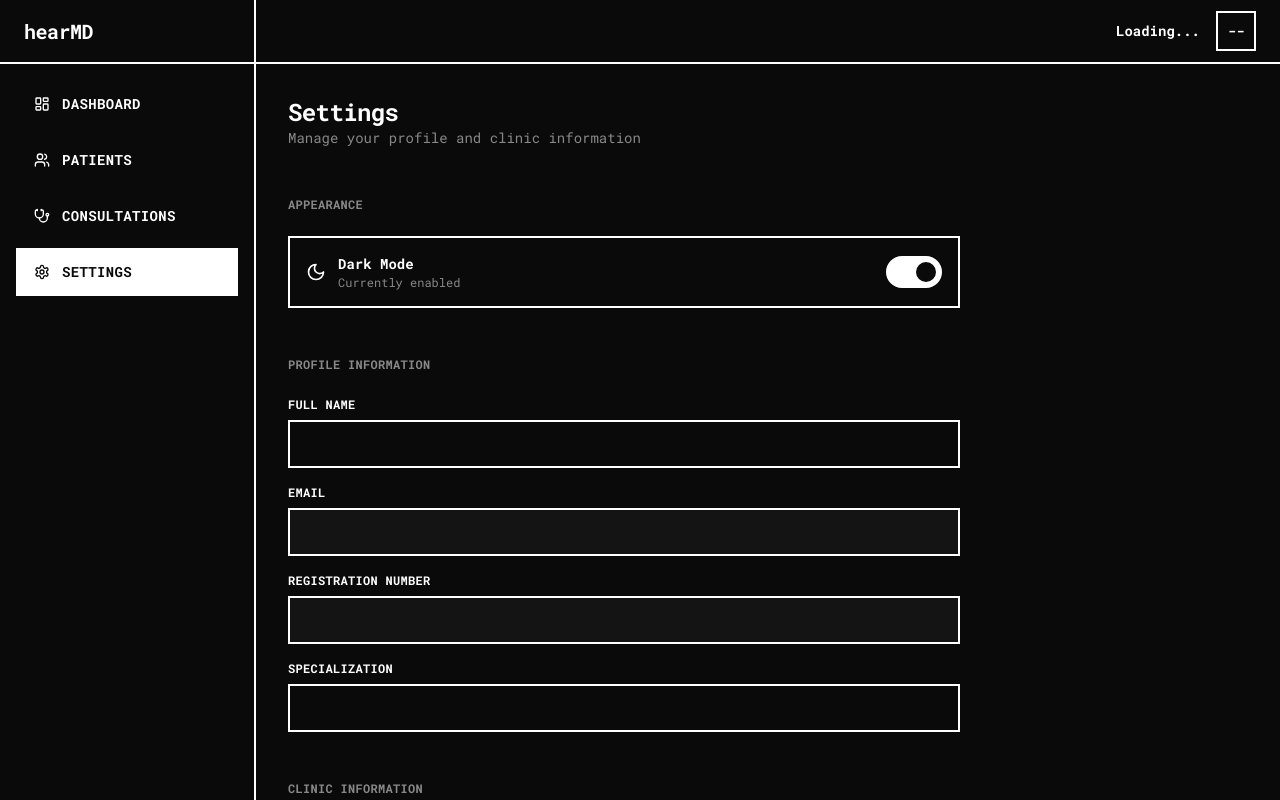
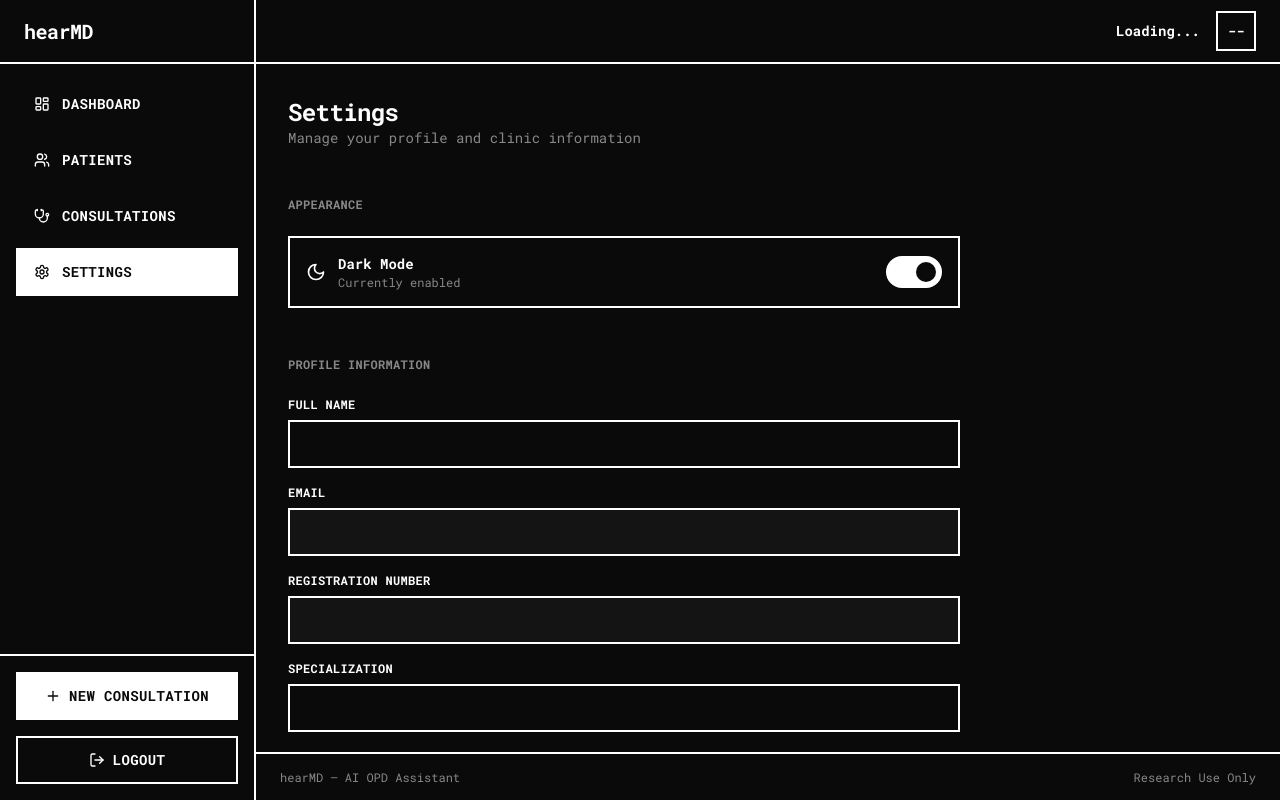
Before and after one commit to prajxwal/hearMD, a Next.js app: page /settings in a window 1280 px wide. Shown: the top 800 px of the page. Built offline with nearby package versions, Linux system fonts and the light colour scheme; no server answers.

Commit message:
fix: sidebar is not sticky in Settings Page

```diff
--- a/src/app/(app)/layout.tsx
+++ b/src/app/(app)/layout.tsx
@@ -77,7 +77,7 @@ export default function AppLayout({ children }: { children: React.ReactNode }) {
     };
 
     return (
-        <div className="min-h-screen flex">
+        <div className="h-screen flex overflow-hidden">
             {/* Mobile sidebar backdrop */}
             {sidebarOpen && (
                 <div
@@ -88,7 +88,7 @@ export default function AppLayout({ children }: { children: React.ReactNode }) {
 
             {/* Sidebar */}
             <aside
-                className={`fixed lg:static inset-y-0 left-0 z-50 w-64 bg-[var(--background)] border-r-2 border-[var(--border)] flex flex-col transform transition-transform lg:transform-none ${sidebarOpen ? "translate-x-0" : "-translate-x-full lg:translate-x-0"
+                className={`fixed lg:relative inset-y-0 left-0 z-50 w-64 bg-[var(--background)] border-r-2 border-[var(--border)] flex flex-col transform transition-transform lg:transform-none ${sidebarOpen ? "translate-x-0" : "-translate-x-full lg:translate-x-0"
                     }`}
             >
                 {/* Logo */}
@@ -145,7 +145,7 @@ export default function AppLayout({ children }: { children: React.ReactNode }) {
             </aside>
 
             {/* Main Content */}
-            <div className="flex-1 flex flex-col min-h-screen">
+            <div className="flex-1 flex flex-col overflow-hidden">
                 {/* Header */}
                 <header className="h-16 flex items-center justify-between px-6 border-b-2 border-[var(--border)]">
                     <button
```
